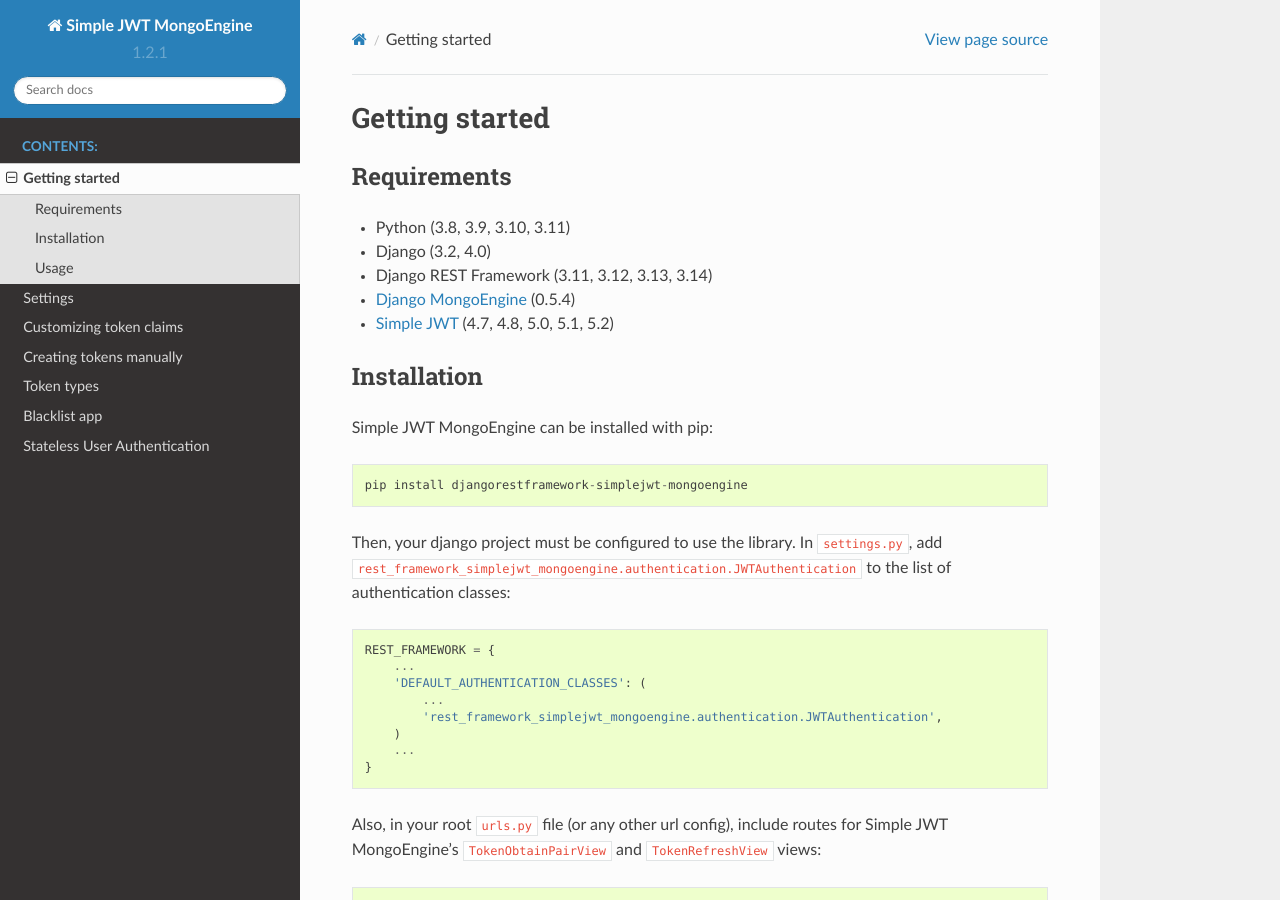
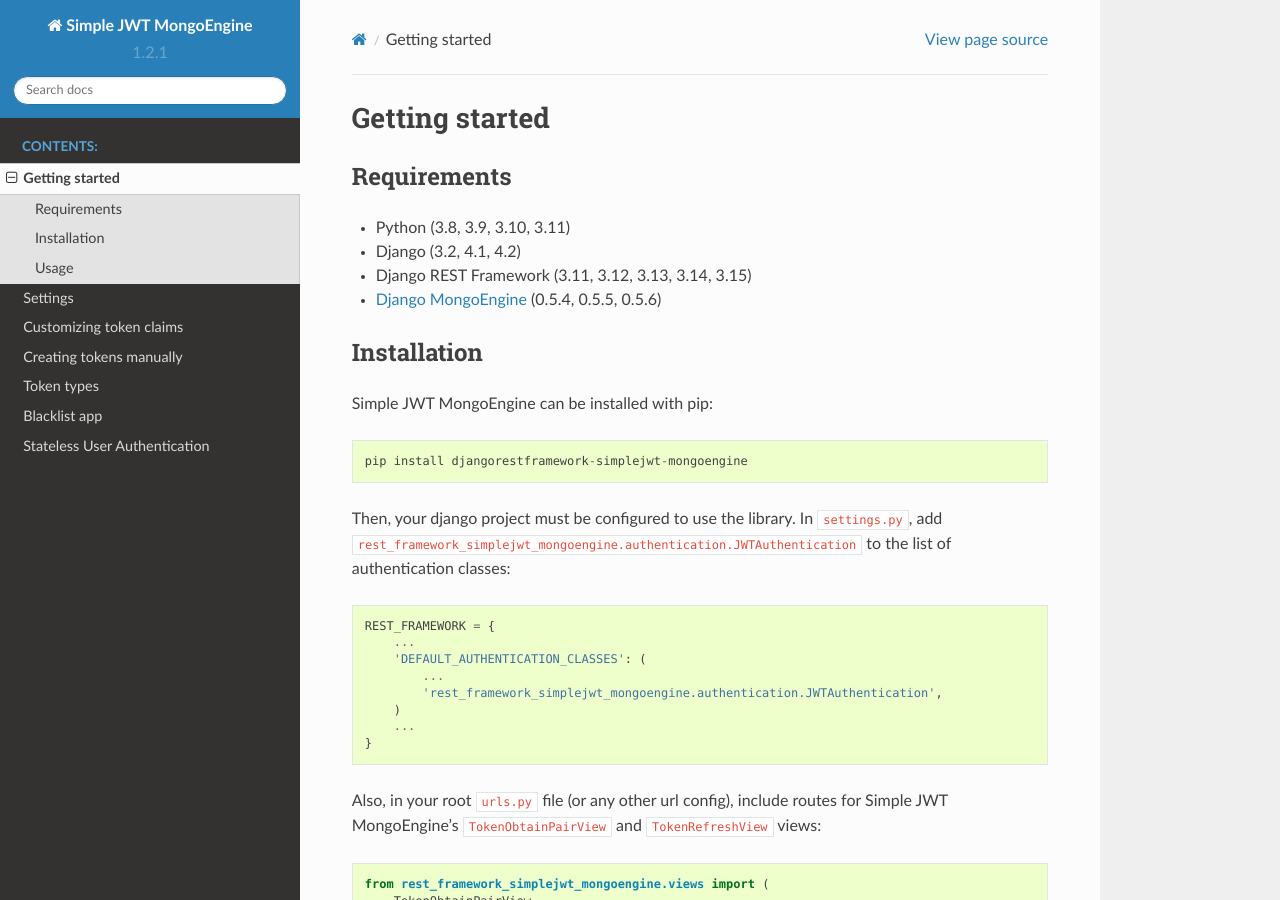
Before and after one commit to ngocngoan/djangorestframework-simplejwt-mongoengine, a Sphinx documentation site: the page built from docs/getting_started.rst, in a window 1280 px wide and 900 px high. Built offline with Sphinx 7.4.7 and the Read the Docs theme 2.0.0, drawn with Linux system fonts in a browser that asks for light colours.

Commit message:
Update EOL Python, Django and DRF versions

```diff
--- a/docs/getting_started.rst
+++ b/docs/getting_started.rst
@@ -7,14 +7,12 @@
 ------------
 
 * Python (3.8, 3.9, 3.10, 3.11)
-* Django (3.2, 4.0)
-* Django REST Framework (3.11, 3.12, 3.13, 3.14)
-* `Django MongoEngine`_ (0.5.4)
-* `Simple JWT`_ (4.7, 4.8, 5.0, 5.1, 5.2)
+* Django (3.2, 4.1, 4.2)
+* Django REST Framework (3.11, 3.12, 3.13, 3.14, 3.15)
+* `Django MongoEngine`_ (0.5.4, 0.5.5, 0.5.6)
 
 .. _MongoEngine: https://mongoengine-odm.readthedocs.io
 .. _Django MongoEngine: https://github.com/MongoEngine/django-mongoengine
-.. _Simple JWT: https://django-rest-framework-simplejwt.readthedocs.io
 
 
 Installation
```
Also changed, not shown: rest_framework_simplejwt_mongoengine/__init__.py (+7 -3 lines).
